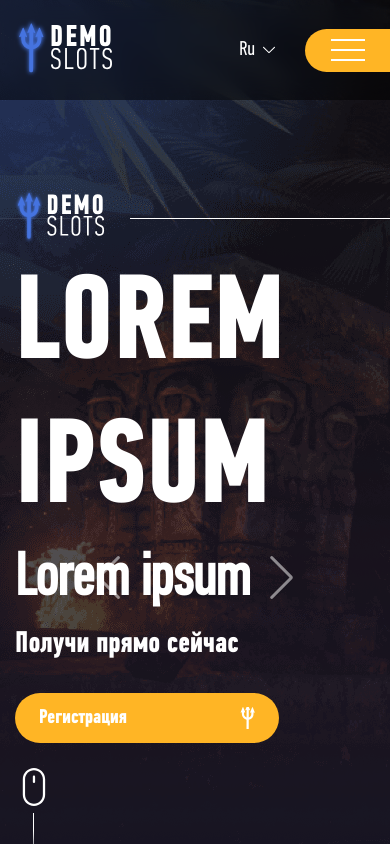
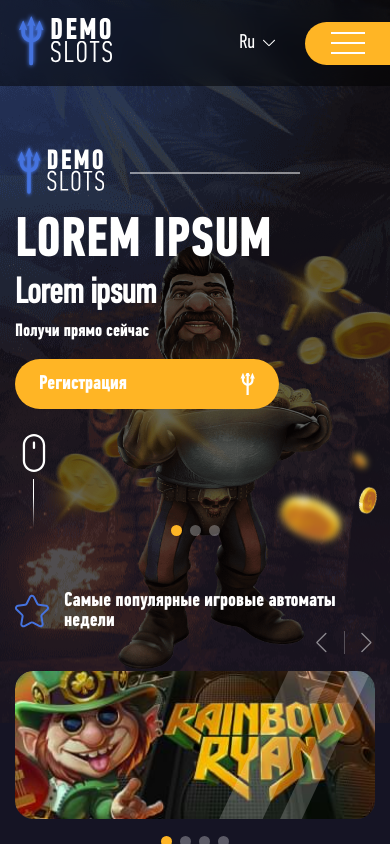
Before and after one commit to n1colashka/demoslots, a website: page app/index.html in a window 390 px wide. Drawn offline with nearby package versions, Linux system fonts and the light colour scheme; files that its build step writes are made by us from their sources.

Commit message:
feat: add games, hero adaptive

```diff
--- a/app/index.html
+++ b/app/index.html
@@ -4,9 +4,9 @@
 	<!--#include virtual="/parts/header.html" -->
 	<section class="hero">
 		<div class="hero__coins">
-			<img class="hero__coin hero__coin--1" src="images/dist/coin-1.png" alt="coin">
-			<img class="hero__coin hero__coin--2" src="images/dist/coin-2.png" alt="coin">
-			<img class="hero__coin hero__coin--3" src="images/dist/coin-3.png" alt="coin">
+			<img class="hero__coin hero__coin--1 coin coin--1" src="images/dist/coin-1.png" alt="coin">
+			<img class="hero__coin hero__coin--2 coin coin--2" src="images/dist/coin-2.png" alt="coin">
+			<img class="hero__coin hero__coin--3 coin coin--3" src="images/dist/coin-3.png" alt="coin">
 		</div>
 		<div class="hero__slider swiper-container">
 			<div class="swiper-wrapper">
@@ -74,6 +74,7 @@
 					</div>
 				</div>
 			</div>
+			<div class="swiper-pagination"></div>
 			<div class="swiper-button-next"></div>
 			<div class="swiper-button-prev"></div>
 
@@ -81,6 +82,11 @@
 	</section>
 
 	<section class="games">
+		<div class="games__coins">
+			<img class="games__coin games__coin--1 coin coin--1" src="images/dist/coin-1.png" alt="coin">
+			<img class="games__coin games__coin--2 coin coin--2" src="images/dist/coin-2.png" alt="coin">
+			<img class="games__coin games__coin--3 coin coin--3" src="images/dist/coin-3.png" alt="coin">
+		</div>
 		<div class="container">
 			<h1 class="games__title">
 				<img src="images/dist/star.svg" alt="">
@@ -101,6 +107,7 @@
 						<img src="images/dist/game-2.jpg" alt="">
 					</div>
 				</div>
+				<div class="swiper-pagination"></div>
 				<div class="swiper-button-next"></div>
 				<div class="swiper-button-prev"></div>
 			</div>
--- a/app/js/app.js
+++ b/app/js/app.js
@@ -11,9 +11,11 @@ document.addEventListener('DOMContentLoaded', function() {
     function initMenu() {
         const menuBtn = document.querySelector('.header__menu-btn');
         const menu = document.querySelector('.header__inner');
+        const html = document.querySelector('html');
         menuBtn.addEventListener('click', function() {
             menu.classList.toggle('active');
             menuBtn.classList.toggle('active');
+            html.classList.toggle('overflow-hidden');
         })
     }
 
@@ -23,6 +25,10 @@ document.addEventListener('DOMContentLoaded', function() {
             navigation: {
                 nextEl: '.swiper-button-next',
                 prevEl: '.swiper-button-prev',
+            },
+            pagination: {
+                el: '.swiper-pagination',
+                clickable: true,
             },
         });
     }
@@ -36,6 +42,24 @@ document.addEventListener('DOMContentLoaded', function() {
                 nextEl: '.swiper-button-next',
                 prevEl: '.swiper-button-prev',
             },
+            pagination: {
+                el: '.swiper-pagination',
+                clickable: true,
+            },
+            breakpoints: {
+                320: {
+                    slidesPerView: 1,
+                },
+                480: {
+                    slidesPerView: 2,
+                },
+                768: {
+                    slidesPerView: 3,
+                },
+                769: {
+                    slidesPerView: 3,
+                },
+            }
         });
     }
 
--- a/app/styles/sass/_config.scss
+++ b/app/styles/sass/_config.scss
@@ -160,4 +160,28 @@ a {
     outline: transparent;
     transition: .2s ease;
     opacity: .5;
+
+
+    &:focus, &:active {
+        color: $accent;
+        opacity: 1;
+    }
 }
+
+
+.swiper-pagination-bullet {
+    width: 11px;
+    height: 11px;
+    background-color: #fff;
+    opacity: .3;
+}
+
+.swiper-pagination-bullet-active {
+    background-color: $accent;
+    opacity: 1;
+}
+
+.coin {
+    position: absolute;
+    z-index: 7;
+}
--- a/app/styles/sass/_media.scss
+++ b/app/styles/sass/_media.scss
@@ -29,8 +29,78 @@
 
 }
 
+@media (max-width: 1500px) {
+    .hero {
+        &__img {
+            left: 0;
+        }
+    }
+    .hero__item--right .hero__img {
+        right: 0;
+    }
+    .hero__item.hero__item--3 .hero__img {
+        right: 55px;
+    }
+    .games {
+        &__coin--1 {
+            left: 100px;
+        }
+        &__coin--2 {
+            left: -15px;
+        }
+        &__coin--3 {
+            left: -55px;
+        }
+    }
+}
 
 @media (max-width: 1400px) {
+    .games {
+        &__coin--1 {
+            width: 27px;
+            filter: blur(3px);
+            left: 64px;
+            bottom: -100px;
+            top: auto;
+        }
+        &__coin--2 {
+            width: 38px;
+            left: 0;
+            bottom: -107px;
+            top: auto;
+            transform: rotate(200deg);
+        }
+        &__coin--3 {
+            width: 74px;
+            filter: blur(3px);
+            left: -25px;
+            bottom: -200px;
+            top: auto;
+        }
+    }
+    .hero {
+        &__img {
+            // opacity: 0.5;
+            filter: brightness(0.4);
+        }
+        &__item.hero__item--3 .hero__img {
+            right: 0;
+        }
+        &__title {
+            font-size: 100px;
+            line-height: 122px;
+        }
+        &__subtitle {
+            font-size: 50px;
+            line-height: 66px;
+            margin-bottom: 5px;
+        }
+        &__text {
+            font-size: 24px;
+            line-height: 32px;
+            margin-bottom: 25px;
+        }
+    }
     .header {
         padding-left: 0;
         padding-right: 15px;
@@ -58,8 +128,46 @@
 }
 
 @media (max-width: 1024px) {
+    .coin--1 {
+        width: 27px;
+    }
+    .coin--2 {
+        width: 38px;
+    }
+    .coin--3 {
+        width: 73px;
+    }
+    .hero__coin--1 {
+        top: auto;
+        bottom: 245px;
+        right: 17px;
+        transform: rotate(280deg);
+        filter: blur(3px);
+    }
+    .hero__coin--2 {
+        top: auto;
+        bottom: 206px;
+        right: 0;
+        transform: rotate(109deg);
+    }
+    .hero__coin--3 {
+        top: auto;
+        bottom: 153px;
+        transform: rotate(283deg);
+        right: 41px;
+        filter: blur(3px);
+    }
+    h1 {
+        font-size: 35px;
+        line-height: 43px;
+    }
+    .hero__logo::after {
+        width: 170px;
+        right: -170px;
+    }
+
     .header {
-        padding: 15px 0;
+        padding: 8px 0;
 
         &__inner {
             position: relative;
@@ -178,10 +286,67 @@
 }
 
 @media (max-width: 768px) {
+    .games {
+        top: -132px;
+        &__slider {
+            padding-bottom: 40px;
+        }
+        &__title {
+            font-size: 20px;
+            line-height: 1;
 
+            img {
+                margin-right: 15px;
+            }
+        }
+        .swiper-pagination {
+            display: block;
+            bottom: 5px;
+        }
+    }
+    .hero {
+        .swiper-button-next,
+        .swiper-button-prev {
+            display: none;
+        }
+        .swiper-pagination {
+            display: block;
+        }
+        &__item {
+            padding: 140px 0;
+        }
+        &__img {
+            bottom: auto;
+            top: 207px;
+        }
+        &__title {
+            font-size: 56px;
+            line-height: 62px;
+        }
+        &__subtitle {
+            font-size: 36px;
+            line-height: 42px;
+        }
+        &__text {
+            font-size: 18px;
+            line-height: 24px;
+            margin-bottom: 15px;
+        }
+    }
+    .hero .swiper-button-prev {
+        left: 10px;
+    }
+    .hero .swiper-button-next {
+        right: 10px;
+    }
 }
 
 
 @media (max-width: 480px) {
-
+    .hero {
+        &__img {
+            width: 500px;
+            left: -33px;
+        }
+    }
 }
--- a/app/styles/sass/blocks/games.scss
+++ b/app/styles/sass/blocks/games.scss
@@ -56,6 +56,10 @@
         }
     }
 
+    .swiper-pagination {
+        display: none;
+    }
+
     .swiper-button-next {
         right: -5px;
         left: auto;
@@ -81,4 +85,19 @@
     .swiper-button-next:after, .swiper-button-prev:after {
         font-size: 20px;
     }
+
+    &__coin--1 {
+        left: 200px;
+        top: 0;
+        transform: rotate(30deg);
+    }
+    &__coin--2 {
+        left: 85px;
+        top: 0;
+        transform: rotate(230deg);
+    }
+    &__coin--3 {
+        left: 45px;
+        bottom: -50px;
+    }
 }
--- a/app/styles/sass/blocks/header.scss
+++ b/app/styles/sass/blocks/header.scss
@@ -7,7 +7,7 @@
     padding-right: 25px;
     background: rgba(0, 0, 0, 0.5);
     backdrop-filter: blur(10px);
-    z-index: 8;
+    z-index: 9;
 
     &__mob-foot {
         display: none;
@@ -138,7 +138,7 @@
             left: 0;
             top: -15px;
             background-color: $accent;
-            clip-path: polygon(0 0, 100% 0, 100% 100%, 50% 80%, 0 100%);
+            clip-path: polygon(0 0, 100% 0, 100% 100%, 50% 85%, 0 100%);
             border-radius: 4px;
         }
 
--- a/app/styles/sass/blocks/hero.scss
+++ b/app/styles/sass/blocks/hero.scss
@@ -5,20 +5,30 @@
     }
 
     &__coin {
-        position: absolute;
-        right: 0;
+
     }
 
     &__coin--1 {
+        top: 176px;
+        right: 135px;
     }
 
     &__coin--2 {
+        top: 101px;
+        right: 40px;
     }
 
     &__coin--3 {
+        top: 140px;
+        right: -70px;
     }
 
     &__inner {
+    }
+
+    .swiper-pagination {
+        display: none;
+        bottom: 180px;
     }
 
     &__img {
@@ -43,6 +53,7 @@
         position: relative;
         padding: 185px 0;
         padding-bottom: 240px;
+        overflow: hidden;
 
         &.hero__item--3 {
             .hero__img {
@@ -76,6 +87,8 @@
     }
 
     &__content {
+        position: relative;
+        z-index: 5;
         max-width: 600px;
         margin-left: auto;
     }
```
Also changed, not shown: app/css/main.min.css, app/js/app.min.js, dist/css/main.min.css, dist/index.html, dist/js/app.min.js.
